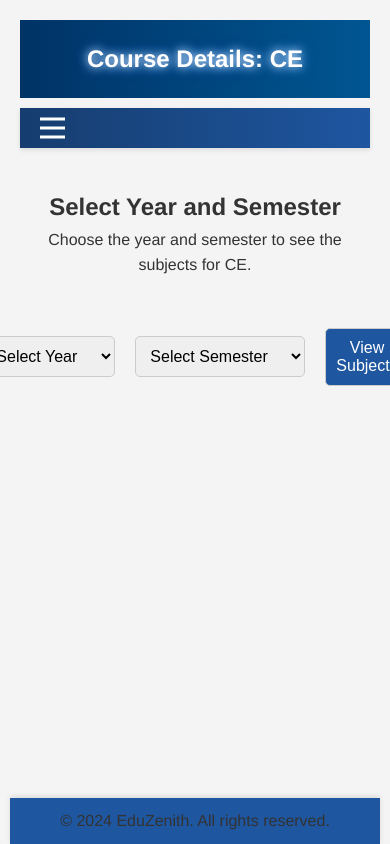
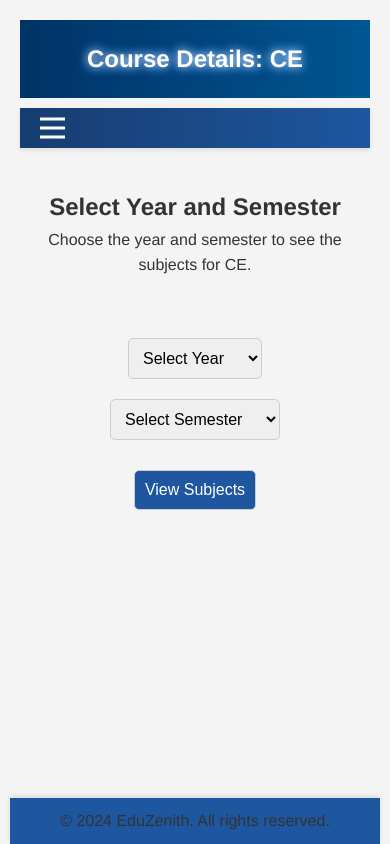
Before and after one commit to Manvitha236/Eduzenith-1, a React (Create React App) app: page /course/CE in a window 390 px wide. Built offline with nearby package versions, Linux system fonts and the light colour scheme.

Commit message:
changes updated

```diff
--- a/src/Components/styles.css
+++ b/src/Components/styles.css
@@ -391,6 +391,16 @@ main .introduction {
     nav ul li a {
         font-size: 0.8em;
     }
+    .dropdown-container{
+        flex-direction: column;
+    }
+    .dropdown-container select{
+        margin:10px;
+    }
+    .dropdown-container button{
+        margin-bottom: 40%;
+        margin-top: 20px;
+    }
 }
 
 footer {
```
